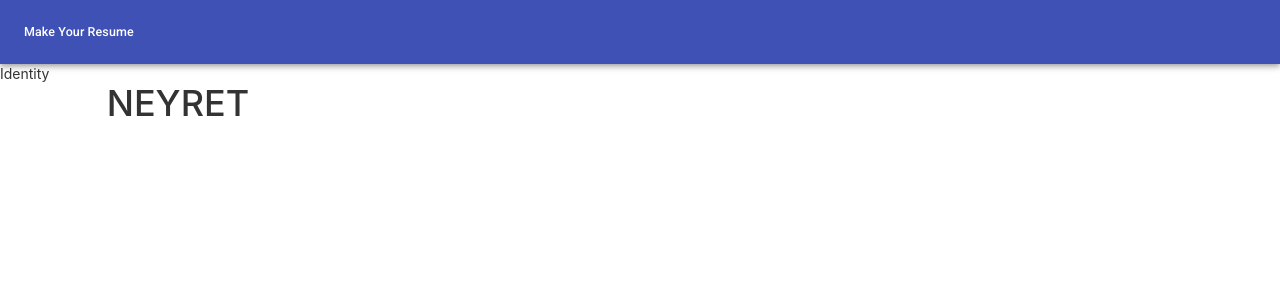
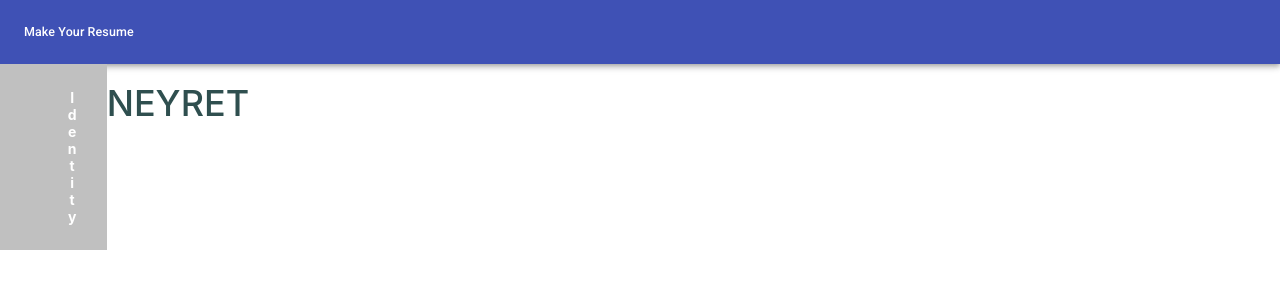
Before and after one commit to Tibneyret/CvTec, a React (Create React App) app in the folder client/: page / in a window 1280 px wide. Shown: the top 300 px of the page. Built offline with nearby package versions, Linux system fonts and the light colour scheme.

Commit message:
:construction: - identity start style

```diff
--- a/client/src/components/resume/identity/Identity.js
+++ b/client/src/components/resume/identity/Identity.js
@@ -1,24 +1,44 @@
 import React from 'react';
 import PropTypes from 'prop-types';
+import { withStyles } from '@material-ui/core/styles';
 import Grid from '@material-ui/core/Grid';
 
-const Identity = (props) => {
+
+const styles = {
+  headIdentity: {
+    background: 'silver',
+    writingMode: 'vertical-rl',
+    textOrientation: 'upRight',
+    color: '#FFF',
+    padding: '25px',
+    fontWeight: 'Bold'
+  },
+  nameIdentity: {
+    color: 'DarkSlateGray'
+  }
+};
+class Identity extends React.Component {
+
+  render() {
+    const { classes } = this.props;
     return (
       <div>
         <Grid container spacing={0}>
-        <Grid item xs={1}>
+          <Grid item xs={1} className={classes.headIdentity}>
             Identity
           </Grid>
           <Grid item xs={11}>
-          <h1>{props.userIdentity.name}</h1>
+            <h1 className={classes.nameIdentity}>{this.props.userIdentity.name}</h1>
           </Grid>
         </Grid>
       </div>
     );
-};
+  }
+}
 
 Identity.propTypes = {
   userIdentity: PropTypes.object.isRequired,
+  classes: PropTypes.object.isRequired,
 };
 
-export default Identity;
+export default withStyles(styles)(Identity);
```
Lines whose indentation alone changed are shown as unchanged.
